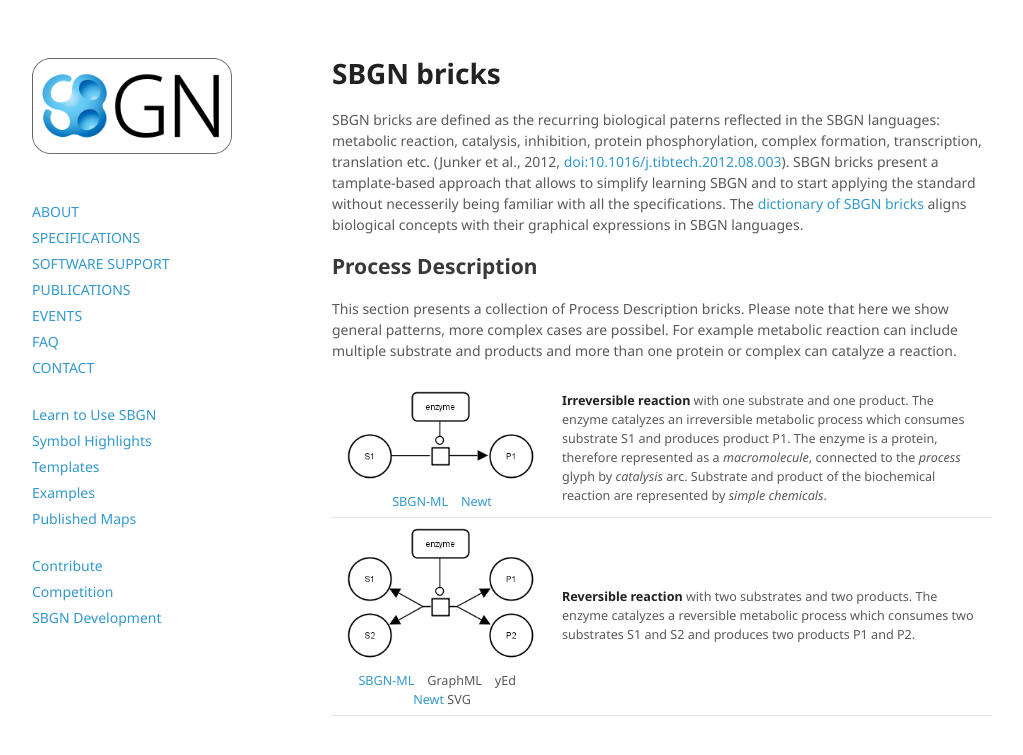
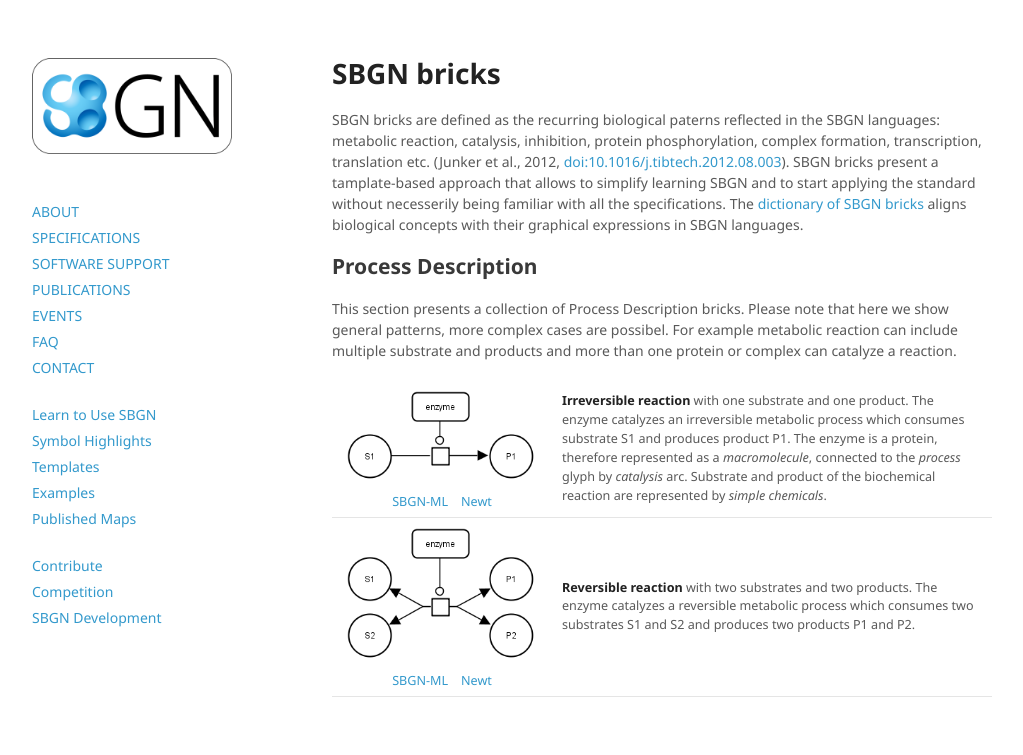
Before and after one commit to sbgn/sbgn, a Jekyll site: the page built from docs/sbgn_bricks.md, in a window 1280 px wide. Shown: the top 755 px of the page, without its empty margins (128-1151 px from the left). Built offline with Jekyll 4.4.1, drawn with Linux system fonts in a browser that asks for light colours; nearby versions of some CDN libraries.

Commit message:
Update sbgn_bricks.md

```diff
--- a/docs/sbgn_bricks.md
+++ b/docs/sbgn_bricks.md
@@ -14,17 +14,15 @@
 
 <table style="font-size:90%;">
     <tr>
-      <td style="width: 200px; text-align: center;"><img src="../sbgn/downloads/bricks/PD_catalysis_irr_1_1.png"/> <br /> <a href="/sbgn/downloads/bricks/PD_catalysis_irr_1_1.sbgn" target="_blank">SBGN-ML</a> &ensp; <a href="http://web.newteditor.org/?URL=http://sbgn.github.io/sbgn/downloads/bricks/PD_catalysis_irr_1_1.sbgn" target="_blank">Newt</a></td>
+      <td style="width: 200px; text-align: center;"><img src="../sbgn/downloads/bricks/PD_catalysis_irr_1_1.png"/> <br />
+          <a href="/sbgn/downloads/bricks/PD_catalysis_irr_1_1.sbgn" target="_blank">SBGN-ML</a> &ensp;
+          <a href="http://web.newteditor.org/?URL=http://sbgn.github.io/sbgn/downloads/bricks/PD_catalysis_irr_1_1.sbgn" target="_blank">Newt</a></td>
       <td><strong>Irreversible reaction</strong> with one substrate and one product. The enzyme catalyzes an irreversible metabolic process which consumes substrate S1 and produces product P1. The enzyme is a protein, therefore represented as a <i>macromolecule</i>, connected to the <i>process</i> glyph by <i>catalysis</i> arc. Substrate and product of the biochemical reaction are represented by <i>simple chemicals</i>.</td>
     </tr>
     <tr>
       <td style="width: 200px; text-align: center;"><img src="../sbgn/downloads/bricks/PD_catalysis_rev_2_2.png"/> <br />
           <a href="/sbgn/downloads/bricks/PD_catalysis_rev_2_2.sbgn" target="_blank">SBGN-ML</a> &ensp;
-          GraphML &ensp;
-          yEd &ensp;
-          <a href="http://web.newteditor.org/?URL=http://sbgn.github.io/sbgn/downloads/bricks/PD_catalysis_rev_2_2.sbgn" target="_blank">Newt</a>
-          SVG
-        </td>
+          <a href="http://web.newteditor.org/?URL=http://sbgn.github.io/sbgn/downloads/bricks/PD_catalysis_rev_2_2.sbgn" target="_blank">Newt</a></td>
       <td><strong>Reversible reaction</strong> with two substrates and two products. The enzyme catalyzes a reversible metabolic process which consumes two substrates S1 and S2 and produces two products P1 and P2.</td>
     </tr>
 </table>
```
